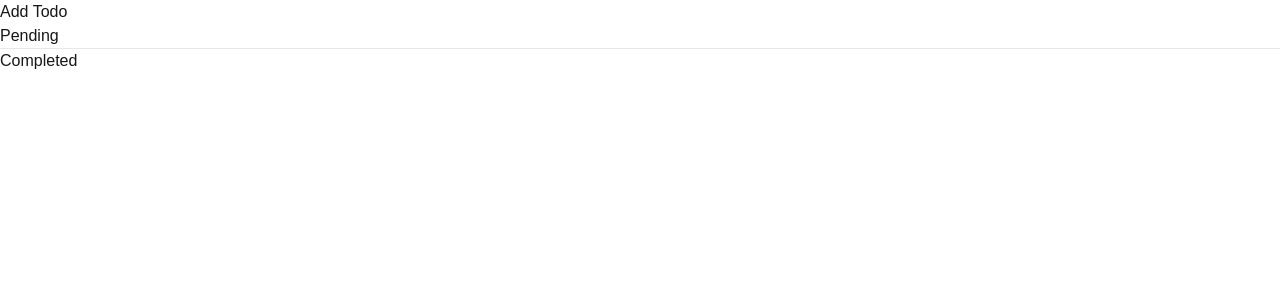
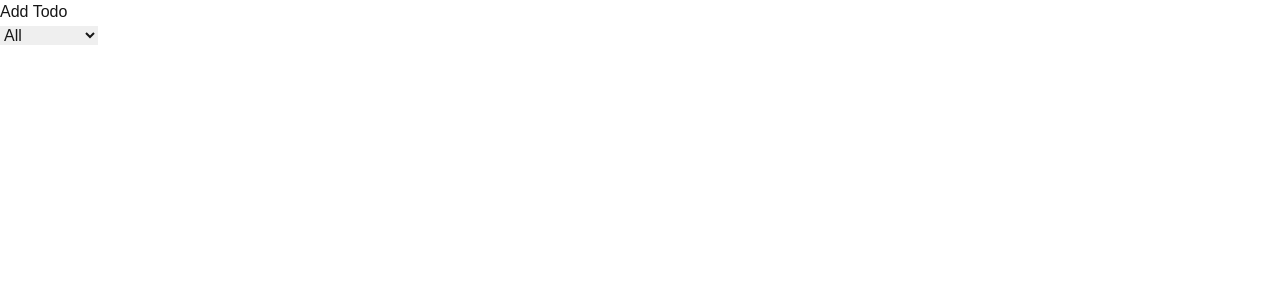
Before and after one commit to donny444/nextjs-todolist, a Next.js app: page / in a window 1280 px wide. Shown: the top 300 px of the page. Built offline with nearby package versions, Linux system fonts and the light colour scheme; sample sign-in values are in the browser's storage.

Commit message:
task filtering

```diff
--- a/src/app/page.tsx
+++ b/src/app/page.tsx
@@ -38,6 +38,7 @@ export type Entry = {
 }
 
 function List({ list, setList }: { list: Entry[], setList: (list: Entry[] | undefined) => void }) {
+  const [filter, setFilter] = useState("all");
 
   function onEdit(id: string, newText: string) {
     EditEntry(id, newText, setList);
@@ -48,11 +49,14 @@ function List({ list, setList }: { list: Entry[], setList: (list: Entry[] | unde
   }
 
   return (
+    <div>
+      <select className="w-full p-2 border rounded my-4" onChange={(e) => setFilter(e.target.value)}>
+        <option value="all">All</option>
+        <option value="pending">Pending</option>
+        <option value="completed">Completed</option>
+      </select>
       <ul>
-      <div>
-        <h2 className="text-2xl font-bold">Pending</h2>
-        <div>
-          {list.filter(entry => entry.status === "pending").map((entry: Entry) => (
+        {list.filter(entry => entry.status === filter || filter === "all").map((entry: Entry) => (
           <div key={entry.id} className="bg-white shadow-md rounded p-4 mb-4 flex items-center justify-between">
             <div className="flex items-center">
               <input
@@ -73,36 +77,8 @@ function List({ list, setList }: { list: Entry[], setList: (list: Entry[] | unde
             </div>
           </div>
         ))}
+      </ul>
     </div>
-      </div>
-      <hr className="border-t-2 border-gray-400" />
-      <div>
-        <h2 className="text-2xl font-bold">Completed</h2>
-        <div>
-          {list.filter(entry => entry.status === "completed").map((entry: Entry) => (
-            <div key={entry.id} className="bg-white shadow-md rounded p-4 mb-4 flex items-center justify-between">
-              <div className="flex items-center">
-                <input
-                  type="checkbox"
-                  checked={entry.status === "completed"}
-                  onChange={() => {
-                    CheckEntry(entry.id, setList);
-                  }}
-                  className="w-5 h-5"
-                />
-                <li className="ml-2">{entry.text}</li>
-              </div>
-              <div className="flex space-x-2">
-                <Image src="/pen.svg" width={24} height={24} alt="edit" onClick={() => onEdit(entry.id, prompt("Edit entry:", entry.text) || entry.text)} />
-                <Image src="/close.svg" width={24} height={24} alt="delete" onClick={() => onDelete(entry.id)} />
-                {/* <button onClick={() => onEdit(entry.id, prompt("Edit entry:", entry.text) || entry.text)}>Edit</button> */}
-                {/* <button onClick={() => onDelete(entry.id)}>Delete</button> */}
-              </div>
-            </div>
-          ))}
-        </div>
-      </div>
-    </ul>
   )
 }
 
@@ -131,23 +107,3 @@ function Form({ setList, closeForm }: { setList: (list: Entry[]) => void, closeF
     </form>
   )
 }
-
-function EditForm({ id, text, onEdit }: { id: string, text: string, onEdit: (id: string, newText: string) => void }) {
-  const [newText, setNewText] = useState(text);
-
-  function handleSubmit(e: React.FormEvent<HTMLFormElement>) {
-    e.preventDefault();
-    onEdit(id, newText);
-  }
-
-  return (
-    <form onSubmit={handleSubmit}>
-      <input
-        type="text"
-        value={newText}
-        onChange={(e) => setNewText(e.target.value)}
-      />
-      <button type="submit">Save</button>
-    </form>
-  )
-}
```
Lines whose indentation alone changed are shown as unchanged.
